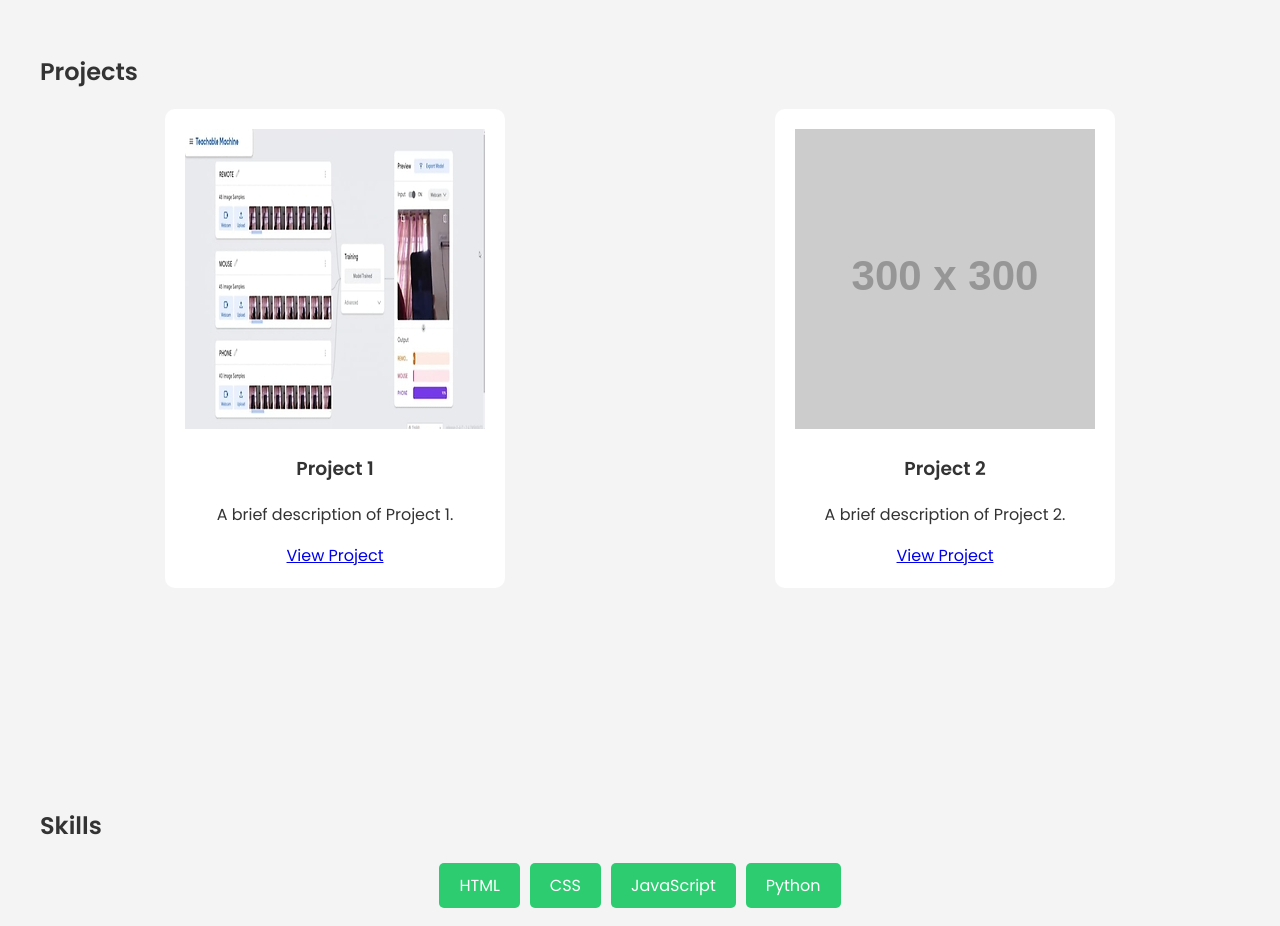
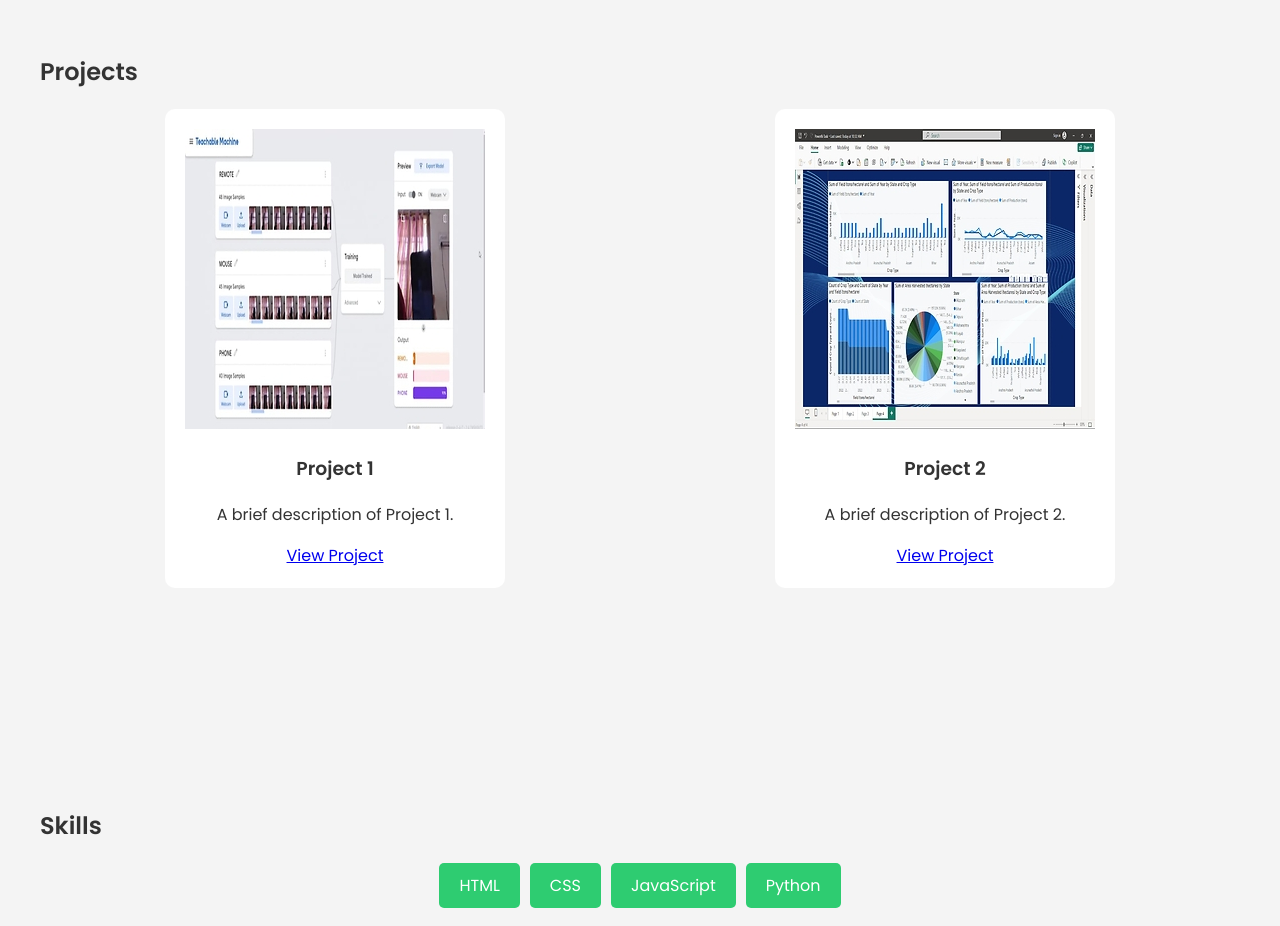
Before and after one commit to Podugugayathri123/po-3, a plain HTML site: page index.html in a window 1280 px wide. Shown: the part 1560-2486 px from the top of the page. Drawn offline with Linux system fonts and the light colour scheme; placeholder pictures from the web are drawn by us.

Commit message:
Update index.html

```diff
--- a/index.html
+++ b/index.html
@@ -55,7 +55,7 @@
                     <a href="#" class="project-link">View Project</a>
                 </div>
                 <div class="project-card">
-                    <img src="https://via.placeholder.com/300" alt="Project 2 image">
+                    <img src="project2.jpg" alt="Project 2 image">
                     <h3>Project 2</h3>
                     <p>A brief description of Project 2.</p>
                     <a href="#" class="project-link">View Project</a>
```
